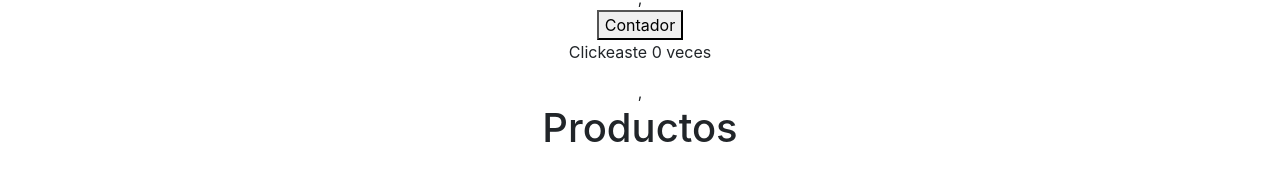
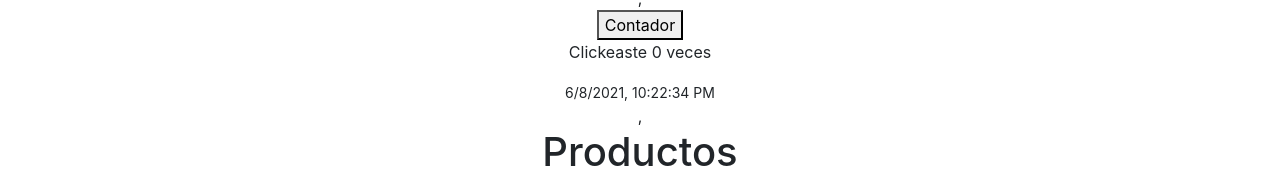
Before and after one commit to MatiasGoyaCampanella/e-commerce, a React (Create React App) app: page / in a window 1280 px wide. Shown: the part 370-544 px from the top of the page. Built offline with nearby package versions, Linux system fonts and the light colour scheme.

Commit message:
ERROR CONDICIONAL

```diff
--- a/src/components/ItemCount.js
+++ b/src/components/ItemCount.js
@@ -4,11 +4,17 @@ const Contador = () => {
     const [clicks , setClicks] = React.useState(0);
     function aumentarContador () {
         setClicks(clicks + 1);
+        const stock = 10
+        /*if(clicks(10)) {
+
+            <p>{`Superaste el limete 10 de stock`}</p>
+        }*/
     };
     return (
         <div>
           <button onClick = {aumentarContador}>Contador</button>
           <p>{`Clickeaste ${clicks} veces`}</p>
+          <small>{new Date().toLocaleString()}</small>
         </div>
     )
 
```
